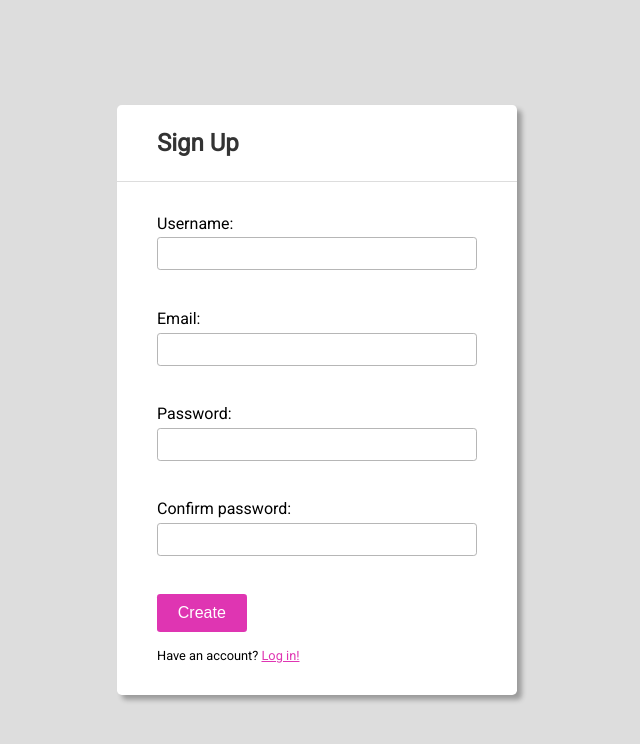
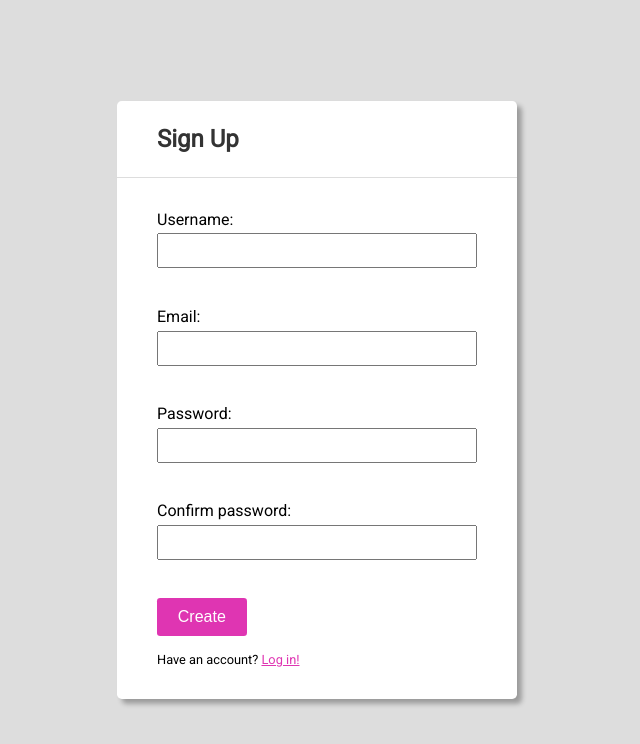
Before and after one commit to PetterFogel/form-validation, a website: page index.html in a window 1280 px wide. Shown: the whole page, without its empty margins (323-963 px from the left). Drawn offline with Linux system fonts and the light colour scheme.

Commit message:
Removed border design for inputs.

```diff
--- a/css/style.css
+++ b/css/style.css
@@ -46,8 +46,6 @@ body {
     padding: 0.5rem;
     width: 100%;
     outline: none;
-    border-radius: 0.2rem;
-    border: 1px solid rgb(182, 182, 182);
 }
 
 .form-box i {
```
